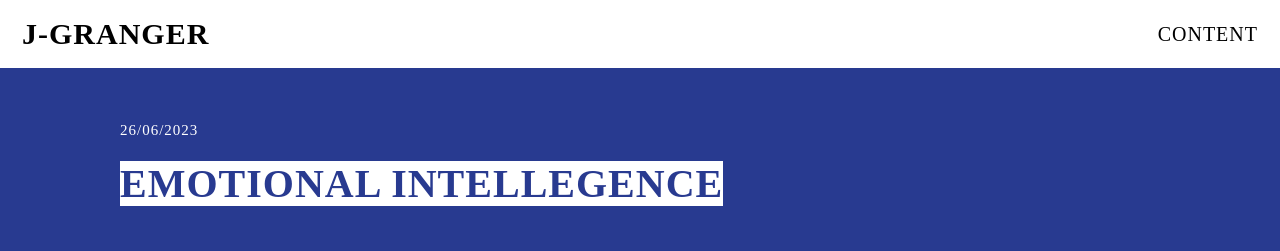
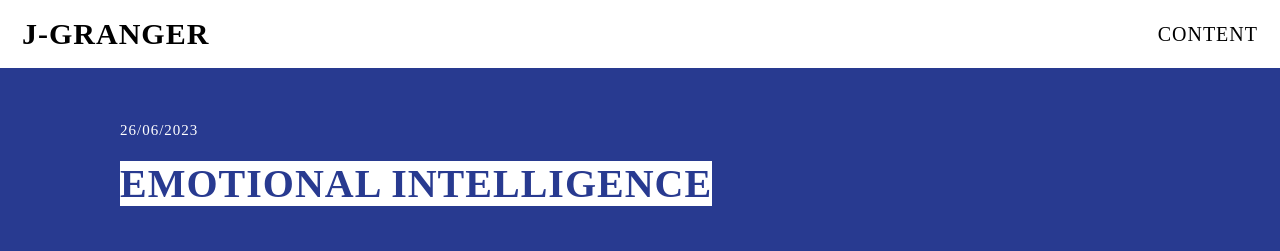
Before and after one commit to Jacob-granger/Jacob-granger.github.io, a plain HTML site: page blog/emotional-intelligence.html in a window 1280 px wide. Shown: the top 251 px of the page. Drawn offline with Linux system fonts and the light colour scheme.

Commit message:
grammer fix

```diff
--- a/blog/emotional-intelligence.html
+++ b/blog/emotional-intelligence.html
@@ -26,7 +26,7 @@
 
     <article class="post-content">
       <p>26/06/2023</p>
-      <h2 class="heading-white post-title">EMOTIONAL INTELLEGENCE</h2>
+      <h2 class="heading-white post-title">EMOTIONAL INTELLIGENCE</h2>
       <h3>What is Emotional Intelligence?</h3>
       <p>
         Emotional intelligence (EQ) is our ability to be aware of our own and
```
